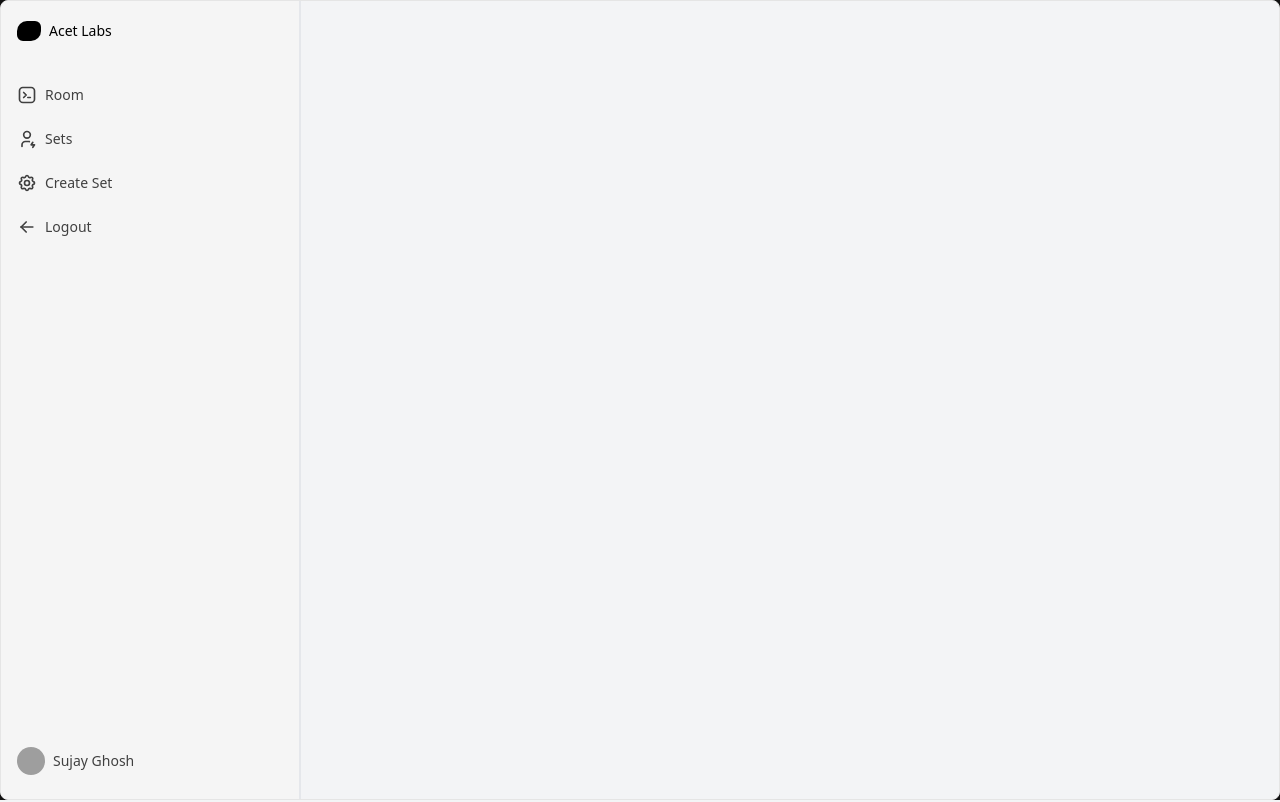
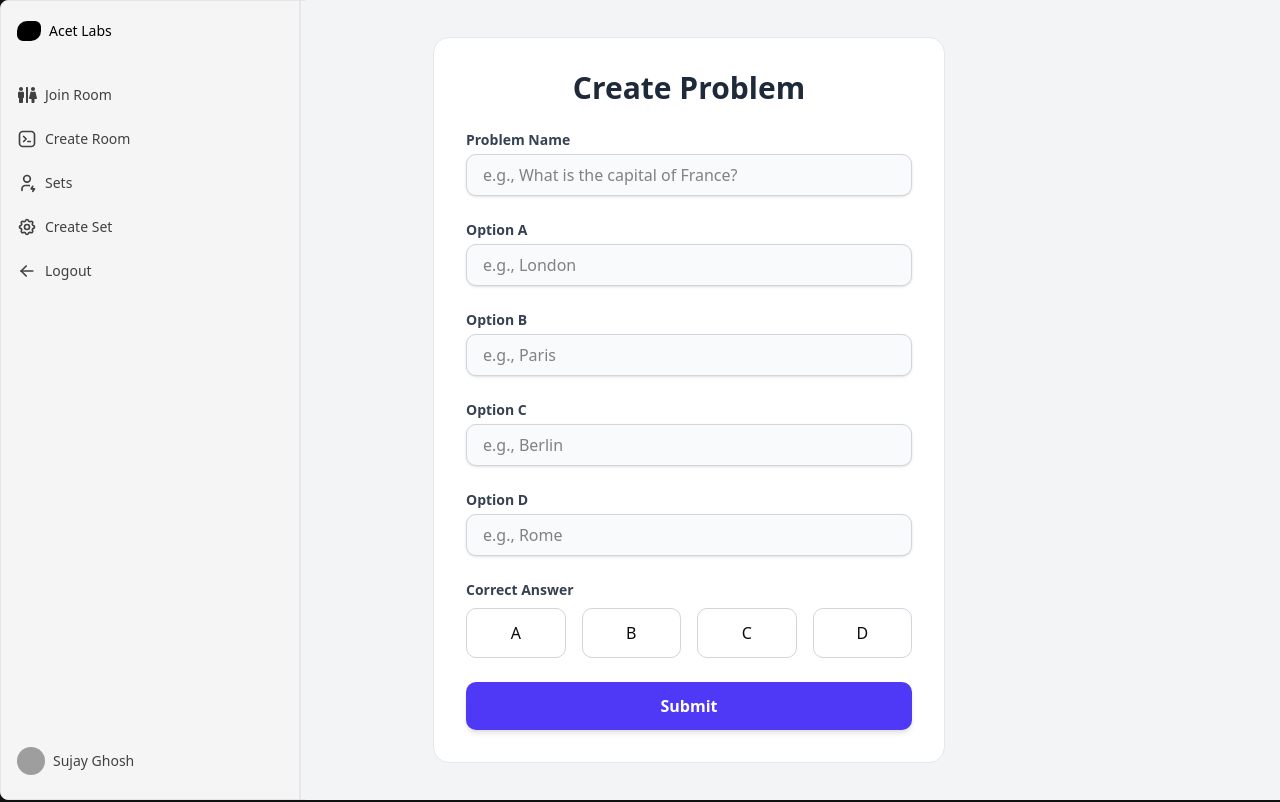
Before and after one commit to sujaycontributer/Realtime-App, a React (Vite) app in the folder client/: page /set/1 in a window 1280 px wide. Shown: the top 802 px of the page. Built offline with nearby package versions, Linux system fonts and the light colour scheme; grey boxes are pictures that could not be loaded.

Commit message:
UI responsive done

```diff
--- a/client/package.json
+++ b/client/package.json
@@ -25,6 +25,7 @@
     "react": "^19.1.0",
     "react-dom": "^19.1.0",
     "react-hook-form": "^7.62.0",
+    "react-icons": "^5.5.0",
     "react-router-dom": "^7.7.1",
     "socket.io-client": "^4.8.1",
     "tailwind-merge": "^3.3.1",
--- a/client/src/components/CreateProblem.tsx
+++ b/client/src/components/CreateProblem.tsx
@@ -30,8 +30,8 @@ const CreateProblem = () => {
   };
 
   return (
-    <div className="min-h-screen bg-gray-100 flex items-center justify-center p-4 font-sans">
-      <div className="bg-white p-8 rounded-2xl w-full max-w-lg border border-gray-200">
+    <div className="h-screen fixed top-0 left-0 md:left-[305px] w-full bg-gray-100 flex items-center justify-center p-4 font-sans">
+      <div className="bg-white p-8 md:-translate-x-1/2 rounded-2xl w-full max-w-lg border border-gray-200">
         <h1 className="text-3xl font-extrabold text-gray-800 text-center mb-6">Create Problem</h1>
         <form onSubmit={handleSubmit(onSubmit)} className="space-y-6">
 
--- a/client/src/components/CreateSet.tsx
+++ b/client/src/components/CreateSet.tsx
@@ -4,8 +4,8 @@ import { useNavigate } from 'react-router-dom';
 
 const CreateSet = () => {
   return (
-    <div className="min-h-screen bg-gray-100 flex items-center justify-center p-4 font-sans">
-      <div className="bg-white p-8 rounded-xl shadow-2xl w-full max-w-sm">
+    <div className="min-h-screen fixed top-0 left-0 md:left-[305px] bg-gray-100 flex items-center justify-center w-full p-4 font-sans">
+      <div className="bg-white p-8 md:mr-[300px] rounded-xl shadow-2xl w-full max-w-2xl">
         <h1 className="text-3xl font-semibold text-center text-gray-800 mb-4">Create problem set 🤡</h1>
         <p className="text-center text-gray-600 mb-3">
           Create the set and add problem in this set.
--- a/client/src/components/Lobby.tsx
+++ b/client/src/components/Lobby.tsx
@@ -33,7 +33,7 @@ export default function Lobby() {
 
 
   return (
-    <div className='md:fixed md:top-1 md:left-[305px]  w-full h-screen  flex justify-center items-center bg-gray-200 p-4 text-black font-mono'>
+    <div className='fixed top-0 left-0 md:left-[305px] w-full h-screen  flex justify-center items-center bg-gray-200 p-4 text-black font-mono'>
       <div className='md:mr-[300px] flex flex-col items-center justify-center gap-4 p-4 w-[50%]'>
         <div>
           <h1 className='text-xl font-semibold text-neutral-800 ml-8'>Enter the code to join</h1>
--- a/client/src/components/ProblemSet.tsx
+++ b/client/src/components/ProblemSet.tsx
@@ -62,12 +62,12 @@ export default function ProblemSet({roomExist}: {roomExist?:boolean}) {
   };
 
   return (
-    <div className={`bg-white  ${!roomExist ? "w-full h-screen fixed top-0 left-0 md:left-[305px]   ": "max-w-2xl min-h-[400px]"}   p-4 rounded-md shadow-lg`}>
-      <h1 className='p-2 text-3xl  font-bold font-sans text-gray-900 text-center mb-6 tracking-wide'>
+    <div className={`bg-white w-full  ${!roomExist ? "md:w-[80%] h-screen fixed top-0 left-0 md:left-[305px]": "max-w-2xl min-h-[400px]"} p-4 px-8 rounded-md shadow-lg`}>
+      <h1 className='p-2 text-3xl font-bold font-sans text-gray-900 text-center mb-6 tracking-wide'>
         Choose Your Problem Set
       </h1>
 
-      <div className='max-h-[500px]  flex flex-col gap-5 mt-4 overflow-y-scroll  hide-scrollbar scroll-smooth'>
+      <div className='max-h-[500px] mx-auto flex flex-col  gap-5 mt-4 overflow-y-scroll  hide-scrollbar scroll-smooth'>
         {loading && <p className='text-center text-gray-600'>Loading problem sets...</p>}
         {error && <p className='text-center text-red-500 font-medium'>Error: {error}</p>}
 
@@ -79,7 +79,7 @@ export default function ProblemSet({roomExist}: {roomExist?:boolean}) {
           <button
             key={set.id}
             className='
-              md:w-full text-gray-800 flex justify-center transition-all duration-300 text-xl font-medium
+              text-gray-800 flex justify-center transition-all md:w-[80%]  duration-300 text-xl font-medium
               py-6 rounded-2xl shadow-md
               bg-gradient-to-r from-pink-100 to-blue-100
               hover:from-pink-200 hover:to-blue-200
--- a/client/src/components/SidebarMemo.tsx
+++ b/client/src/components/SidebarMemo.tsx
@@ -1,5 +1,6 @@
 import { useState } from "react";
 import { Sidebar, SidebarBody, SidebarLink } from "./ui/sidebar";
+import { FaRestroom } from "react-icons/fa";
 import {
   IconArrowLeft,
   IconBrandTabler,
@@ -12,11 +13,18 @@ import { cn } from "@/lib/utils";
 export function SidebarDemo() {
   const links = [
     {
-      label: "Room",
+      label: "Join Room",
       href: "join",
       icon: (
+        <FaRestroom className="h-5 w-5 shrink-0 text-neutral-700 dark:text-neutral-200" />
+      ),
+    },
+    {
+      label: "Create Room",
+      href: "/admin",
+      icon:  (
         <IconBrandTabler className="h-5 w-5 shrink-0 text-neutral-700 dark:text-neutral-200" />
-      ),
+      )
     },
     {
       label: "Sets",
@@ -112,12 +120,12 @@ export const LogoIcon = () => {
 };
 
 // Dummy dashboard component with content
-const Dashboard = () => {
-  return (
-    <div className="flex flex-1">
-      <div className="flex h-full w-full flex-1 flex-col gap-2 rounded-tl-2xl border border-neutral-200 bg-red-200 p-2 md:p-10 dark:border-neutral-700 dark:bg-neutral-900">
+// const Dashboard = () => {
+//   return (
+//     <div className="flex flex-1">
+//       <div className="flex h-full w-full flex-1 flex-col gap-2 rounded-tl-2xl border border-neutral-200 bg-red-200 p-2 md:p-10 dark:border-neutral-700 dark:bg-neutral-900">
 
-      </div>
-    </div>
-  );
-};
+//       </div>
+//     </div>
+//   );
+// };
```
Also changed, not shown: 1 other file (tests, documents, lock files or other folders).
